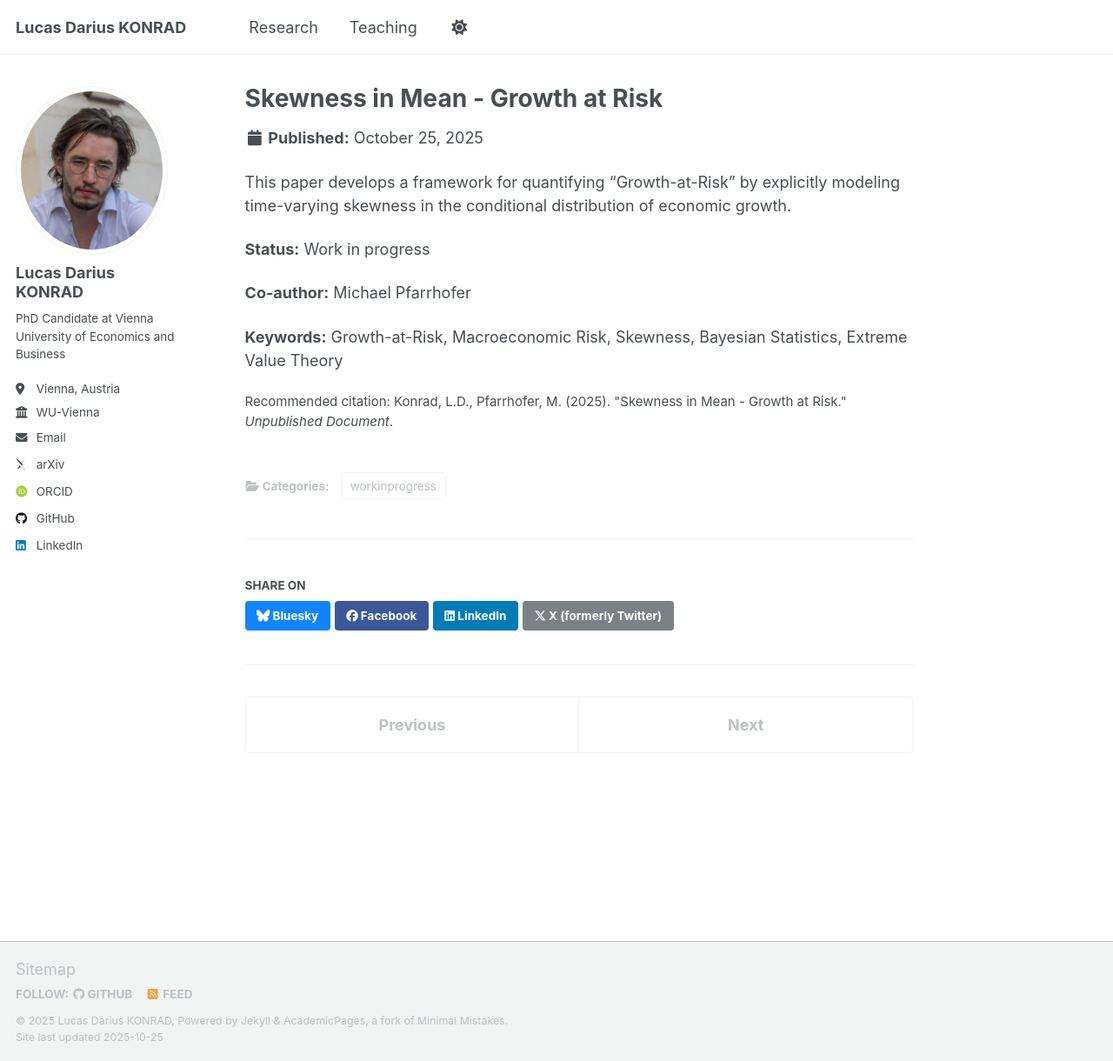
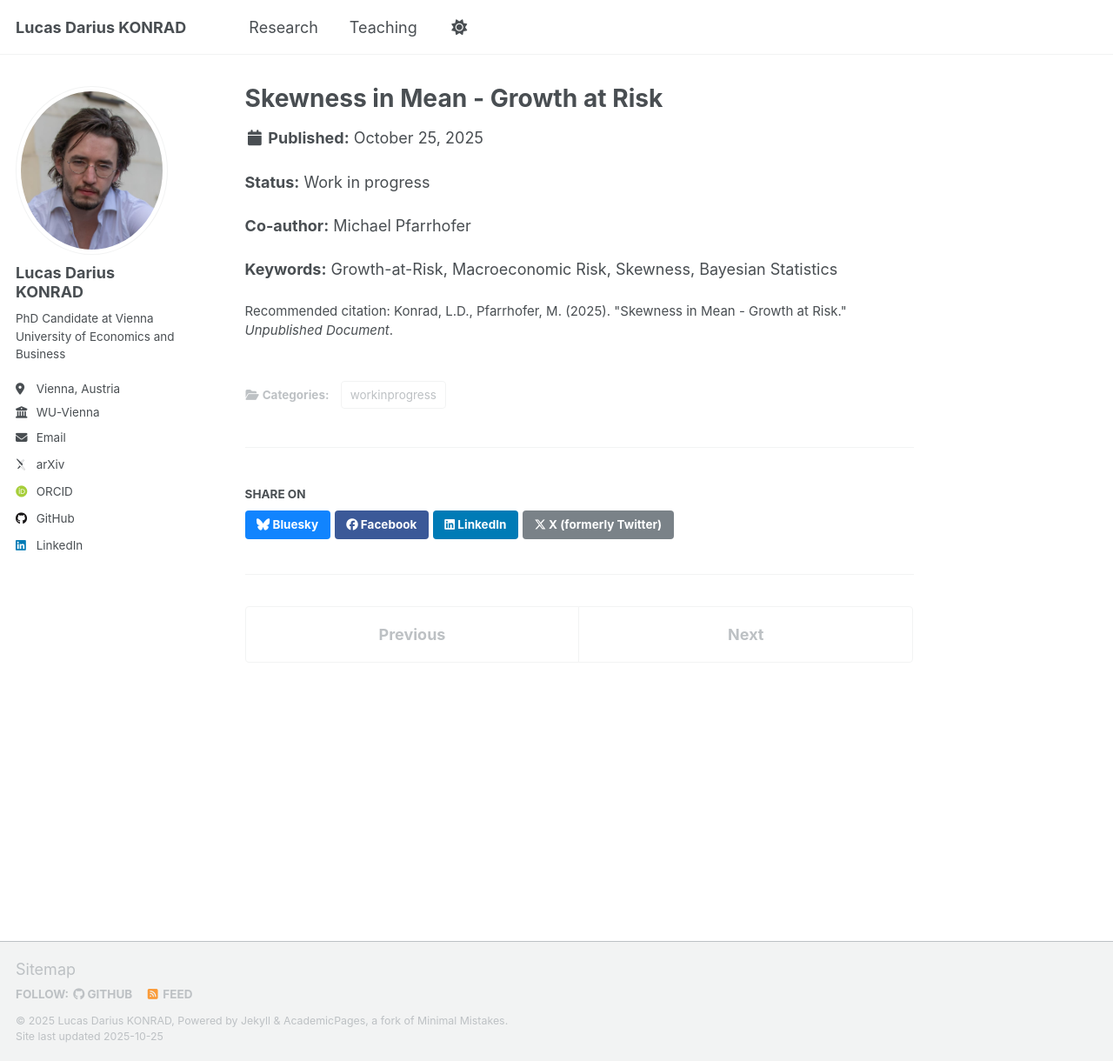
Before and after one commit to konradld/konradld.github.io, a Jekyll site: the page built from _research/publication-growth-at-risk.md, in a window 1280 px wide and 1220 px high. Shown: the whole window at 87% size. Built offline with Jekyll 4.4.1, drawn with Linux system fonts in a browser that asks for light colours; some web fonts are replaced; a script that is not in the unit is left out.

Commit message:
Update publication-growth-at-risk.md

```diff
--- a/_research/publication-growth-at-risk.md
+++ b/_research/publication-growth-at-risk.md
@@ -3,14 +3,12 @@
 collection: research
 category: workinprogress
 permalink: /publication/2025-growth-at-risk
-excerpt: 'This paper analyzes macroeconomic downside risk by incorporating conditional skewness into growth forecasting models.'
+excerpt: 'This paper analyzes macroeconomic risk by incorporating conditional skewness into growth forecasting models.'
 citation: 'Konrad, L.D., Pfarrhofer, M. (2025). &quot;Skewness in Mean - Growth at Risk.&quot; <i>Unpublished Document</i>.'
 ---
-
-This paper develops a framework for quantifying "Growth-at-Risk" by explicitly modeling time-varying skewness in the conditional distribution of economic growth.
 
 **Status:** Work in progress
 
 **Co-author:** Michael Pfarrhofer
 
-**Keywords:** Growth-at-Risk, Macroeconomic Risk, Skewness, Bayesian Statistics, Extreme Value Theory
+**Keywords:** Growth-at-Risk, Macroeconomic Risk, Skewness, Bayesian Statistics
```
